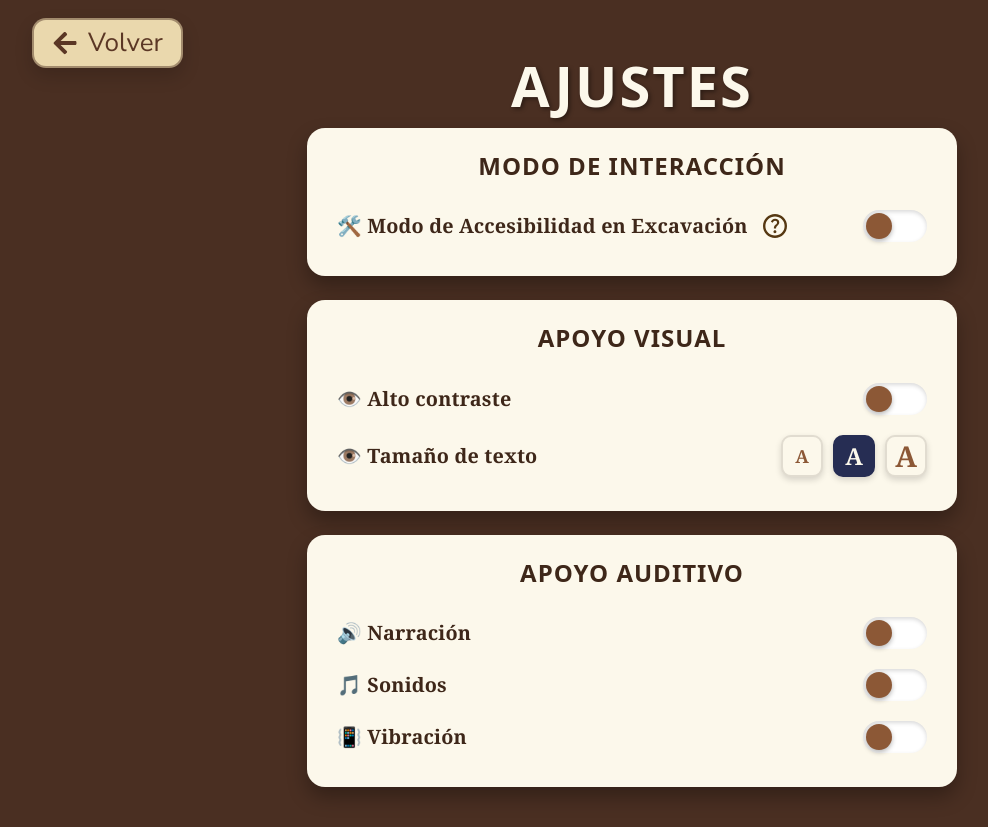
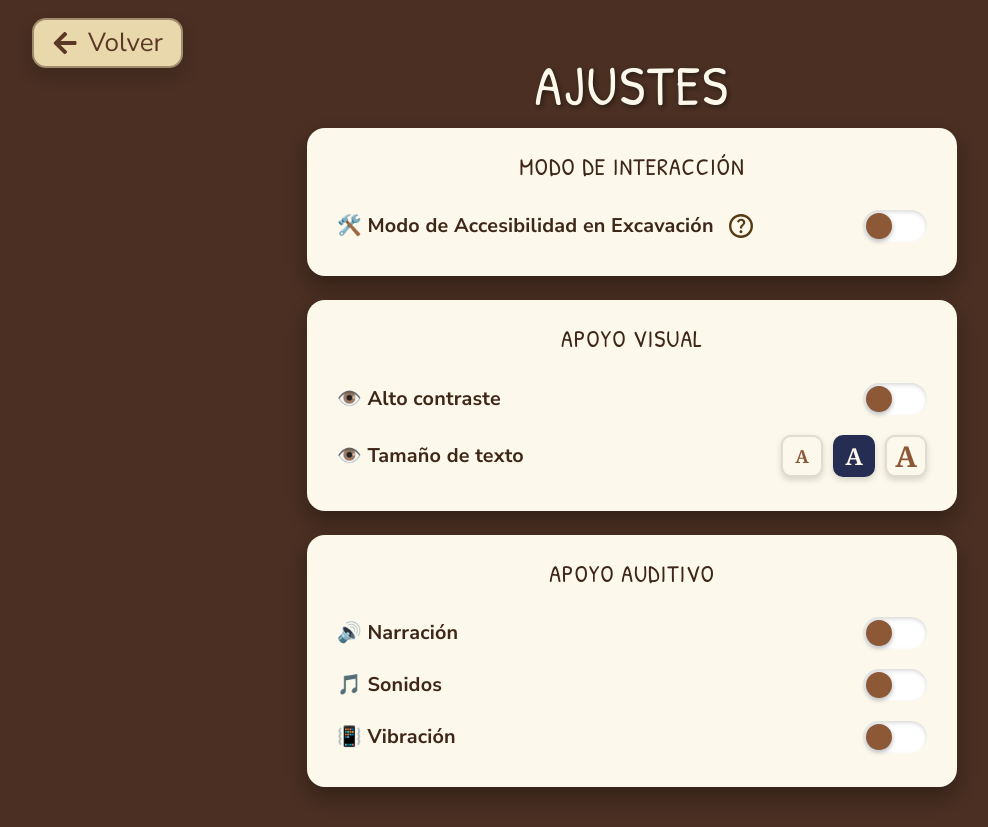
Before and after one commit to agusti03/caminando-web, a React (Vite) app: page /ajustes in a window 1280 px wide. Shown: the whole page, without its empty margins (8-996 px from the left). Built offline with nearby package versions, Linux system fonts and the light colour scheme.

Commit message:
Ultimos ajustes de fuentes (espero)

```diff
--- a/src/App.css
+++ b/src/App.css
@@ -70,6 +70,7 @@
   width: 100%;
   max-width: 100%;
   overflow-wrap: break-word; /* Evita que palabras largas desborden el cuaderno */
+  font-family: 'Cambria', Georgia; /* Tipografía con serifa tipo libro antiguo */
 }
 
 .subtitulo {
@@ -80,6 +81,7 @@
   width: 100%;
   max-width: 100%;
   overflow-wrap: break-word;
+  font-family: "Nunito Sans";
 }
 
 /* --- BOTONES ESTILO BARRA --- */
@@ -103,6 +105,7 @@
   cursor: pointer;
   box-shadow: 0 4px 6px rgba(0,0,0,0.2);
   transition: transform 0.2s;
+    font-family: "Nunito Sans";
 }
 .btn-exploracion:hover { transform: scale(1.02); }
 
--- a/src/pages/Ajustes.css
+++ b/src/pages/Ajustes.css
@@ -12,7 +12,7 @@
   justify-content: start;
   padding: 40px 24px;
   box-sizing: border-box;
-  font-family: 'Cambria', Georgia, serif; /* Tipografía con serifa de la app principal */
+  font-family: "Nunito Sans"; /* Tipografía con serifa de la app principal */
 }
 
 /* Título principal AJUSTES */
@@ -24,6 +24,7 @@
   margin-bottom: 30px;
   text-transform: uppercase;
   text-shadow: 2px 2px 4px rgba(0, 0, 0, 0.4);
+  font-family: "Patrick Hand"; /* Tipografía con serifa de la app principal */
 }
 
 /* Contenedor que agrupa las secciones */
@@ -52,6 +53,7 @@
   letter-spacing: 1px;
   margin-top: 0;
   margin-bottom: 20px;
+  font-family: "Patrick Hand";
 }
 
 /* Filas alineadas con las opciones e interruptores */
```
